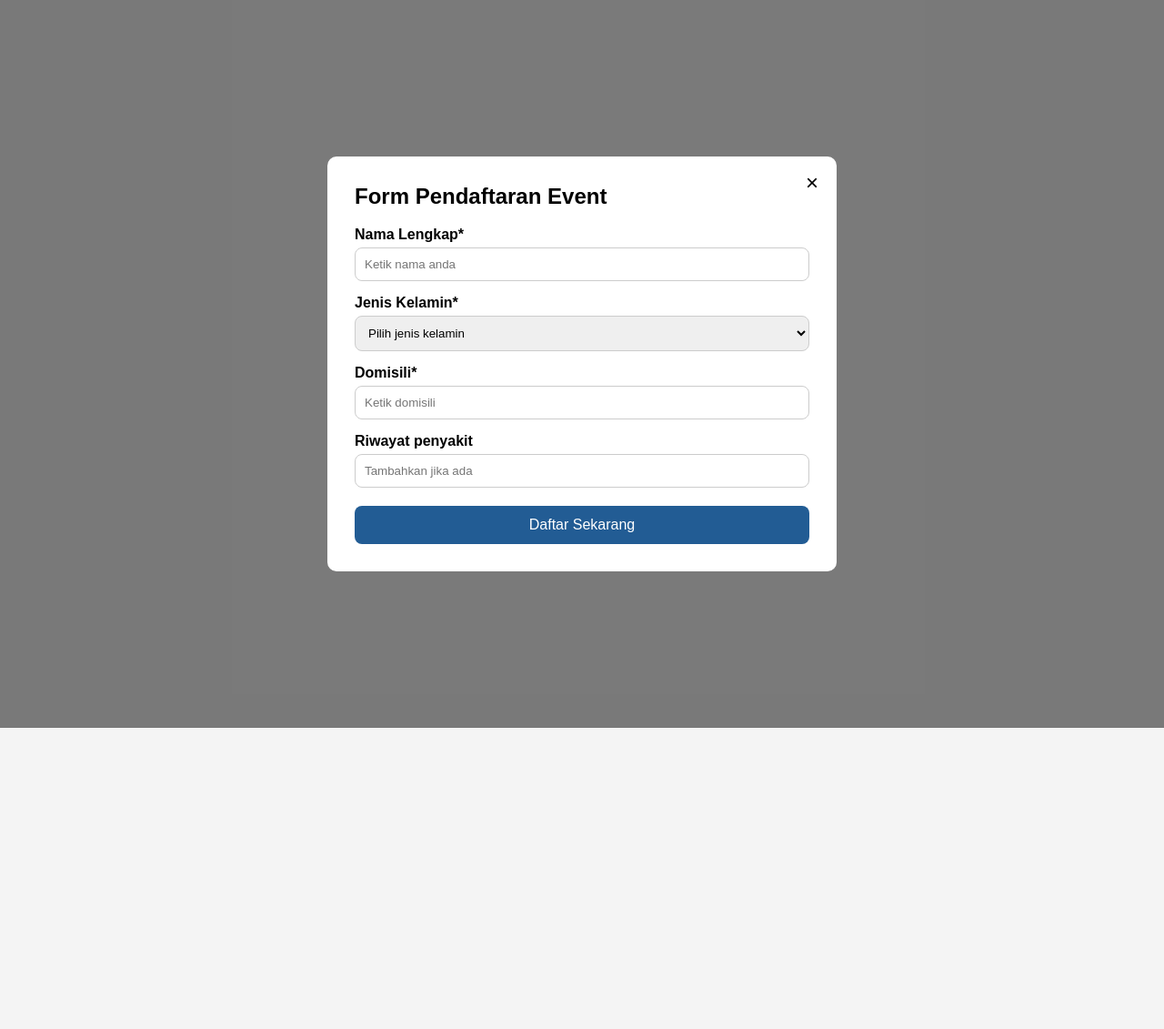
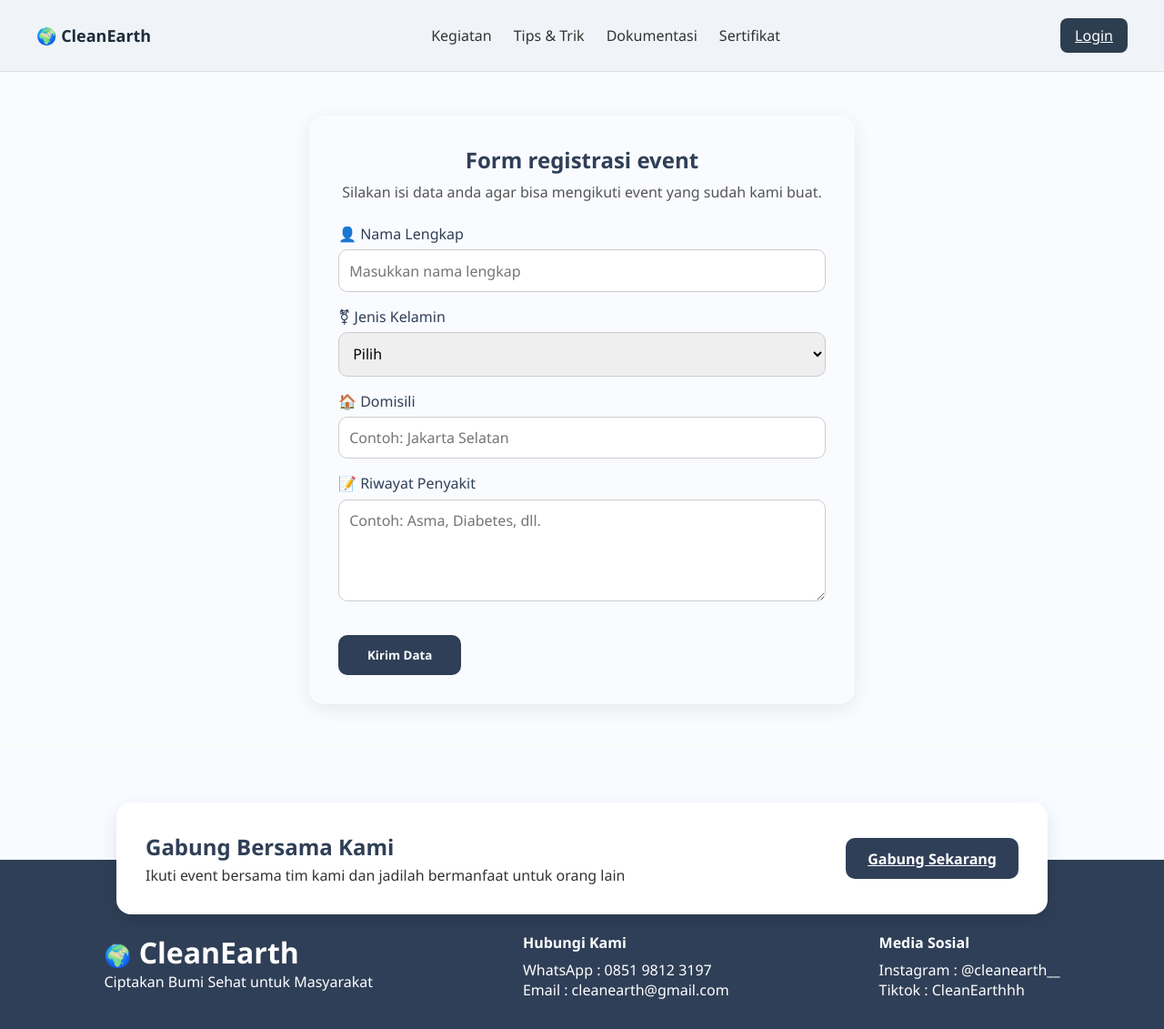
Before and after one commit to HerlambangAlifio/Cleanearth, a plain HTML site: page form pendaftaran.html in a window 1280 px wide. Shown: the whole page at 91% size. Before the commit the page ends 800 px from the top, so only its background shows below. Drawn offline with Linux system fonts and the light colour scheme.

Commit message:
Mengubah konsep form registrasi event dan merapikan halaman dokumentasi dan sertifikat

```diff
--- a/dokumentasi.css
+++ b/dokumentasi.css
@@ -11,6 +11,53 @@ body {
   color: #1e1e1e;
 }
 
+/* Navbar */
+nav {
+  display: flex;
+  justify-content: space-between;
+  align-items: center;
+  padding: 10px 40px;
+  box-shadow: 0 2px 5px rgba(0,0,0,0.05); /* Agar navbar lebih menonjol */
+  background-color: #f0f4f9; /* Sesuaikan dengan tips.css */
+  border-bottom: 1px solid #e0e0e0;
+}
+
+.logo {
+  text-decoration: none;
+  color: #1e2d3b; /* Sama dengan warna logo di kegiatan.css */
+  font-weight: bold; /* Sama dengan kegiatan.css */
+  font-size: 18px;
+}
+
+nav ul {
+  display: flex;
+  gap: 1.5rem;
+  list-style: none;
+}
+
+nav a {
+  text-decoration: none;
+  color: #1e2d3b; /* Sama dengan kegiatan.css */
+  font-weight: bold; /* Sama dengan kegiatan.css */
+  font-size: 500;
+  padding: 4px;
+}
+
+
+nav a.active {
+  font-weight: bold; /* Sesuaikan dengan tips.css */
+  border-bottom: 2px solid #1e2d3b; /* Sesuaikan dengan tips.css */
+}
+
+/* Login Button */
+.login-btn {
+  background-color: #2c3e50; /* Sesuaikan dengan tips.css */
+  color: white;
+  padding: 0.5rem 1rem;
+  border-radius: 0.5rem; /* Sesuaikan dengan tips.css */
+  border: none;
+  cursor: pointer;
+}
 .hero {
   text-align: center;
   padding: 40px 20px 20px;
@@ -36,10 +83,13 @@ body {
 
 .gallery img {
   width: 100%;
+  height: 250px;
+  object-fit: cover;
+  object-position: center; /* Tambahan untuk pastikan crop fokus di tengah */
   border-radius: 12px;
-  object-fit: cover;
-  height: 250px;
+  display: block; /* Hindari whitespace di bawah gambar */
 }
+
 
 .cta {
   margin: 40px 50px;
--- a/form pendaftaran.css
+++ b/form pendaftaran.css
@@ -1,69 +1,206 @@
-body {
-  font-family: Arial, sans-serif;
-  background: #f4f4f4;
+* {
+  box-sizing: border-box;
   margin: 0;
   padding: 0;
+  font-family: 'Segoe UI', sans-serif;
 }
 
-/* Modal Styling */
-.modal {
-  display: flex;
-  justify-content: center;
-  align-items: center;
-  position: fixed;
-  inset: 0;
-  background-color: rgba(0, 0, 0, 0.5);
+body {
+  background: #f9fbfc;
+  color: #2c3e50;
 }
 
-.modal-content {
-  background: white;
-  padding: 30px;
-  border-radius: 10px;
-  width: 90%;
-  max-width: 500px;
-  position: relative;
+.navbar {
+  display: flex;
+  justify-content: space-between;
+  align-items: center;
+  padding: 20px 40px;
+  background-color: #f0f4f9;
+  border-bottom: 1px solid #e0e0e0;
 }
 
-.modal-content h2 {
-  margin-top: 0;
+.navbar .logo {
+  font-weight: bold;
+  font-size: 18px;
+  color: #1e2d3b;
+  text-decoration: none;
 }
 
-label {
+.navbar nav ul {
+  display: flex;
+  gap: 1.5rem;
+  list-style: none;
+}
+
+.navbar nav ul li a {
+  text-decoration: none;
+  color: #333;
+  font-weight: 500;
+}
+
+.navbar nav ul li a.active {
+  font-weight: bold;
+  border-bottom: 2px solid #333;
+}
+
+.login-btn {
+  background: #2c3e50;
+  color: white;
+  padding: 0.5rem 1rem;
+  border: none;
+  border-radius: 0.5rem;
+  cursor: pointer;
+}
+
+.gabung-section {
+  max-width: 600px;
+  margin: 3rem auto;
+  padding: 2rem;
+  background-color: #f9fbff;
+  border-radius: 16px;
+  box-shadow: 0 5px 20px rgba(0,0,0,0.08);
+}
+
+.gabung-section h1 {
+  text-align: center;
+  color: #2f3f57;
+  margin-bottom: 0.5rem;
+}
+
+.gabung-section p {
+  text-align: center;
+  margin-bottom: 1.5rem;
+  color: #555;
+}
+
+.gabung-form label {
   display: block;
-  margin-top: 15px;
-  margin-bottom: 5px;
+  margin-top: 1rem;
+  font-weight: 500;
+  color: #2f3f57;
+}
+
+.gabung-form input[type="text"],
+.gabung-form select,
+.gabung-form textarea {
+  width: 100%;
+  padding: 0.7rem;
+  margin-top: 0.4rem;
+  border-radius: 10px;
+  border: 1px solid #ccc;
+  font-size: 1rem;
+}
+
+.gabung-form button {
+  margin-top: 2rem;
+  background-color: #2f3f57;
+  color: white;
+  padding: 0.8rem 2rem;
+  border: none;
+  border-radius: 10px;
+  font-weight: bold;
+  cursor: pointer;
+  transition: background-color 0.3s ease;
+}
+
+.gabung-form button:hover {
+  background-color: #1e2c3f;
+}
+
+/* Bagian Footer */
+
+.footer-wrapper {
+  position: relative;
+  background-color: #f8fbff;
+  margin-top: 3rem;
+
+}
+
+.gabung-box {
+  max-width: 80%;
+  margin: 0 auto;
+  background-color: white;
+  border-radius: 16px;
+  padding: 2rem 2rem;
+  display: flex;
+  justify-content: space-between;
+  align-items: center;
+  box-shadow: 0 8px 20px rgba(0,0,0,0.1);
+  position: relative;
+  top: 60px; /* Naik ke atas */
+}
+
+.gabung-text h2 {
+  margin: 0;
+  font-size: 1.5rem;
+  color: #2f3f57;
   font-weight: bold;
 }
 
-input,
-select {
-  width: 100%;
-  padding: 10px;
-  border-radius: 8px;
-  border: 1px solid #ccc;
-  box-sizing: border-box;
+.gabung-text p {
+  margin-top: 0.3rem;
+  color: #333;
 }
 
-button {
-  margin-top: 20px;
-  width: 100%;
-  padding: 12px;
-  background-color: #225c94;
-  color: white;
+.btn-gabung {
+  background-color: #2f3f57;
+  color: rgb(255, 255, 255);
   border: none;
-  border-radius: 8px;
-  font-size: 16px;
+  padding: 0.7rem 1.5rem;
+  border-radius: 10px;
+  font-weight: bold;
   cursor: pointer;
 }
 
-button:hover {
-  background-color: #1a4a79;
+
+
+.footer {
+  background-color: #2f3f57;
+  color: white;
+  display: flex;
+  justify-content: space-around;
+  padding: 5rem 2rem 2rem 2rem;
+  flex-wrap: wrap;
 }
 
-.close {
-  position: absolute;
-  top: 15px;
-  right: 20px;
+.footer h4 {
+  margin-bottom: 0.5rem;
+}
+
+.footer-left, .footer-mid, .footer-right {
+  max-width: 300px;
+}
+
+.logo-icon {
   font-size: 24px;
-  cursor: pointer;
 }
+
+@media (max-width: 480px) {
+   .footer {
+    flex-direction: column;
+    align-items: center;
+    text-align: center;
+    gap: 2rem;
+  }
+
+  .footer-left, .footer-mid, .footer-right {
+    max-width: 100%;
+  }
+  .gabung-box {
+    max-width: 90%;
+    padding: 1rem;
+    top: 30px;
+  }
+
+  .gabung-text h2 {
+    font-size: 1.1rem;
+  }
+
+  .gabung-text p {
+    font-size: 0.95rem;
+  }
+
+  .btn-gabung {
+    font-size: 0.95rem;
+  }
+}
--- a/form pendaftaran.html
+++ b/form pendaftaran.html
@@ -2,38 +2,87 @@
 <html lang="id">
 <head>
   <meta charset="UTF-8" />
-  <meta name="viewport" content="width=device-width, initial-scale=1.0" />
-  <title>Form Pendaftaran Event</title>
+  <meta name="viewport" content="width=device-width, initial-scale=1.0"/>
+  <title>Form Kesehatan</title>
   <link rel="stylesheet" href="form pendaftaran.css" />
-   <script src="form pendaftaran.js"></script>
 </head>
 <body>
-  <div class="modal" id="eventModal">
-    <div class="modal-content">
-      <span class="close" id="closeModal">&times;</span>
-      <h2>Form Pendaftaran Event</h2>
-      <form id="eventForm">
-        <label for="nama">Nama Lengkap*</label>
-        <input type="text" id="nama" name="nama" placeholder="Ketik nama anda" required />
 
-        <label for="gender">Jenis Kelamin*</label>
-        <select id="gender" name="gender" required>
-          <option value="">Pilih jenis kelamin</option>
-          <option value="Laki-laki">Laki-laki</option>
-          <option value="Perempuan">Perempuan</option>
-        </select>
+   <!-- Navbar -->
+    <header class="navbar">
+        <a href="index.html" class="logo">🌍 CleanEarth</a>
+        <nav>
+            <ul>
+                <li><a href="kegiatan.html">Kegiatan</a></li>
+                <li><a href="tips.html">Tips & Trik</a></li>
+                <li><a href="dokumentasi.html">Dokumentasi</a></li>
+                <li><a href="sertifikat.html">Sertifikat</a></li>
+            </ul>
+        </nav>
+       <a href="login.html" class="login-btn">Login</a>
+    </header>
 
-        <label for="domisili">Domisili*</label>
-        <input type="text" id="domisili" name="domisili" placeholder="Ketik domisili" required />
 
-        <label for="penyakit">Riwayat penyakit</label>
-        <input type="text" id="penyakit" name="penyakit" placeholder="Tambahkan jika ada" />
+  <section class="gabung-section">
+    <h1>Form registrasi event</h1>
+    <p>Silakan isi data anda agar bisa mengikuti event yang sudah kami buat.</p>
 
-        <button type="submit">Daftar Sekarang</button>
-      </form>
+    <form class="gabung-form">
+      <label>👤 Nama Lengkap</label>
+      <input type="text" placeholder="Masukkan nama lengkap" required />
+
+      <label>⚧ Jenis Kelamin</label>
+      <select required>
+        <option value="">Pilih</option>
+        <option value="Laki-laki">Laki-laki</option>
+        <option value="Perempuan">Perempuan</option>
+        <option value="Lainnya">Lainnya</option>
+      </select>
+
+      <label>🏠 Domisili</label>
+      <input type="text" placeholder="Contoh: Jakarta Selatan" required />
+
+      <label>📝 Riwayat Penyakit</label>
+      <textarea rows="4" placeholder="Contoh: Asma, Diabetes, dll."></textarea>
+
+      <button type="submit">Kirim Data</button>
+
+      <div id="gabungSuccess" style="display: none; color: green; margin-top: 1rem;">
+        ✅ Data berhasil dikirim! Terima kasih 💚
+      </div>
+    </form>
+  </section>
+
+  <!-- Gabung Bersama Kami -->
+    <section class="footer-wrapper">
+    <div class="gabung-box">
+      <div class="gabung-text">
+        <h2>Gabung Bersama Kami</h2>
+        <p>Ikuti event bersama tim kami dan jadilah bermanfaat untuk orang lain</p>
+      </div>
+      <a href="form pendaftaran.html" class="btn-gabung">Gabung Sekarang</a>
     </div>
-  </div>
+  </section>
 
-  <script src="script.js"></script>
+
+  <!-- Footer -->
+ <footer class="footer">
+    <div class="footer-left">
+      <h1><span class="logo-icon">🌍</span> CleanEarth</h1>
+      <p>Ciptakan Bumi Sehat untuk Masyarakat</p>
+    </div>
+    <div class="footer-mid">
+      <h4>Hubungi Kami</h4>
+      <p>WhatsApp : 0851 9812 3197</p>
+      <p>Email : cleanearth@gmail.com</p>
+    </div>
+    <div class="footer-right">
+      <h4>Media Sosial</h4>
+      <p>Instagram : @cleanearth__</p>
+      <p>Tiktok : CleanEarthhh</p>
+    </div>
+  </footer>
+
+  <script src="form pendaftaran.js"></script>
 </body>
 </html>
--- a/form pendaftaran.js
+++ b/form pendaftaran.js
@@ -1,9 +1,17 @@
-document.getElementById("closeModal").addEventListener("click", () => {
-  document.getElementById("eventModal").style.display = "none";
+const form = document.querySelector('.lapor-form');
+const successMessage = document.getElementById('laporSuccess');
+
+form.addEventListener('submit', function(e) {
+  e.preventDefault(); // Mencegah reload
+
+  form.reset(); // Reset form
+  successMessage.style.display = 'block';
+
+  // Scroll agar pesan terlihat
+  successMessage.scrollIntoView({ behavior: 'smooth' });
+
+  // Setelah 5 detik, sembunyikan pesan
+  setTimeout(() => {
+    successMessage.style.display = 'none';
+  }, 5000);
 });
-
-document.getElementById("eventForm").addEventListener("submit", function (e) {
-  e.preventDefault();
-  alert("Pendaftaran berhasil dikirim!");
-  this.reset(); // Kosongkan form
-});
--- a/sertifikat.css
+++ b/sertifikat.css
@@ -201,6 +201,53 @@ header {
   }
 
 
+  /* Bagian Footer */
+
+.footer-wrapper {
+  position: relative;
+  background-color: #f8fbff;
+  margin-top: 3rem;
+
+}
+
+.gabung-box {
+  max-width: 80%;
+  margin: 0 auto;
+  background-color: white;
+  border-radius: 16px;
+  padding: 2rem 2rem;
+  display: flex;
+  justify-content: space-between;
+  align-items: center;
+  box-shadow: 0 8px 20px rgba(0,0,0,0.1);
+  position: relative;
+  top: 60px; /* Naik ke atas */
+}
+
+.gabung-text h2 {
+  margin: 0;
+  font-size: 1.5rem;
+  color: #2f3f57;
+  font-weight: bold;
+}
+
+.gabung-text p {
+  margin-top: 0.3rem;
+  color: #333;
+}
+
+.btn-gabung {
+  background-color: #2f3f57;
+  color: rgb(255, 255, 255);
+  border: none;
+  padding: 0.7rem 1.5rem;
+  border-radius: 10px;
+  font-weight: bold;
+  cursor: pointer;
+}
+
+
+
 .footer {
   background-color: #2f3f57;
   color: white;
```
Also changed, not shown: dokumentasi.html (+6 -5 lines), index.html (+1 -1 lines), sertifikat.html (+6 -5 lines). Lines whose indentation alone changed are shown as unchanged.
